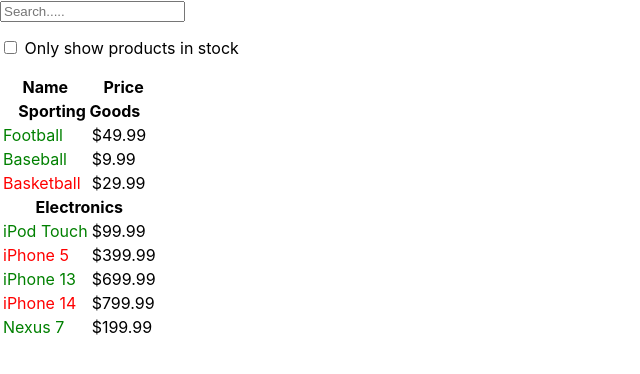
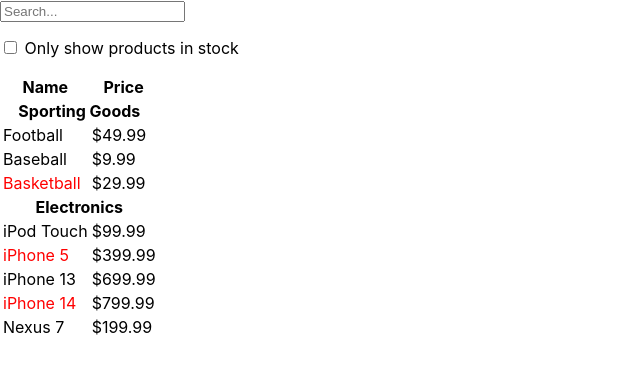
Before and after one commit to Espresso521/KotakuHomePage, a React (Create React App) app: page / in a window 1280 px wide. Shown: the top 374 px of the page, without its empty margins (0-640 px from the left). Built offline with nearby package versions, Linux system fonts and the light colour scheme.

Commit message:
Finish the demo's code

```diff
--- a/src/index.js
+++ b/src/index.js
@@ -3,6 +3,7 @@
 import './index.css';
 import reportWebVitals from './reportWebVitals';
 import FilterableProductTable from './priceshow/FilterableProductTable';
+import Life from './test/Life'
 
 const PRODUCTS = [
   { category: 'Sporting Goods', price: '$49.99', stocked: true, name: 'Football' },
--- a/src/priceshow/FilterableProductTable.jsx
+++ b/src/priceshow/FilterableProductTable.jsx
@@ -3,16 +3,47 @@
 import ProductTable from './ProductTable'
 
 class FilterableProductTable extends React.Component {
-render() {
-    return /*#__PURE__*/(
-    <div>
-        <SearchBar></SearchBar>
-        <ProductTable products={this.props.products}/>
-    </div>
+    constructor(props) {
+      super(props);
+      this.state = {
+        filterText: '',
+        inStockOnly: false
+      };
 
-    );
+      this.handleFilterTextChange = this.handleFilterTextChange.bind(this);
+      this.handleInStockChange = this.handleInStockChange.bind(this);
+    }
+
+    handleFilterTextChange(filterText) {
+      this.setState({
+        filterText: filterText
+      });
+    }
+
+    handleInStockChange(inStockOnly) {
+      this.setState({
+        inStockOnly: inStockOnly
+      })
+    }
+
+    render() {
+      return (
+        <div>
+          <SearchBar
+            filterText={this.state.filterText}
+            inStockOnly={this.state.inStockOnly}
+            onFilterTextChange={this.handleFilterTextChange}
+            onInStockChange={this.handleInStockChange}
+          />
+          <ProductTable
+            products={this.props.products}
+            filterText={this.state.filterText}
+            inStockOnly={this.state.inStockOnly}
+          />
+        </div>
+      );
+    }
+  }
 
 
-}}
-
 export default FilterableProductTable;
--- a/src/priceshow/ProductCategoryRow.jsx
+++ b/src/priceshow/ProductCategoryRow.jsx
@@ -1,14 +1,16 @@
 import React, { Component } from 'react'
 
-class ProductCategoryRow extends Component {
-render() {
-    const category = this.props.category;
-    return /*#__PURE__*/(
-    React.createElement("tr", null, /*#__PURE__*/
-    React.createElement("th", { colSpan: "55" },
-    category)));
-
-
-}}
+class ProductCategoryRow extends React.Component {
+    render() {
+      const category = this.props.category;
+      return (
+        <tr>
+          <th colSpan="2">
+            {category}
+          </th>
+        </tr>
+      );
+    }
+  }
 
 export default ProductCategoryRow;
--- a/src/priceshow/ProductRow.jsx
+++ b/src/priceshow/ProductRow.jsx
@@ -1,21 +1,23 @@
 import React from 'react'
 
 class ProductRow extends React.Component {
-render() {
-    const product = this.props.product;
-    const name = product.stocked ?
-    React.createElement("span", { style: { color: 'green' } },
-    product.name) : /*#__PURE__*/
-    React.createElement("span", { style: { color: 'red' } },
-    product.name);
+    render() {
+      const product = this.props.product;
+      const name = product.stocked ?
+        product.name :
+        <span style={{color: 'red'}}>
+          {product.name}
+        </span>;
+
+      return (
+        <tr>
+          <td>{name}</td>
+          <td>{product.price}</td>
+        </tr>
+      );
+    }
+  }
 
 
-    return /*#__PURE__*/(
-    React.createElement("tr", null, /*#__PURE__*/
-    React.createElement("td", null, name), /*#__PURE__*/
-    React.createElement("td", null, product.price)));
-
-
-}}
 
 export default ProductRow;
--- a/src/priceshow/ProductTable.jsx
+++ b/src/priceshow/ProductTable.jsx
@@ -4,35 +4,48 @@
 
 class ProductTable extends React.Component {
     render() {
+      const filterText = this.props.filterText;
+      const inStockOnly = this.props.inStockOnly;
+
       const rows = [];
       let lastCategory = null;
 
-    this.props.products.forEach(product => {
+      this.props.products.forEach((product) => {
+        if (product.name.indexOf(filterText) === -1) {
+          return;
+        }
+        if (inStockOnly && !product.stocked) {
+          return;
+        }
         if (product.category !== lastCategory) {
-        rows.push( /*#__PURE__*/
-        React.createElement(ProductCategoryRow, {
-        category: product.category,
-        key: product.category }));
-
+          rows.push(
+            <ProductCategoryRow
+              category={product.category}
+              key={product.category} />
+          );
         }
-    rows.push( /*#__PURE__*/
-    React.createElement(ProductRow, {
-        product: product,
-        key: product.name }));
-
+        rows.push(
+          <ProductRow
+            product={product}
+            key={product.name}
+          />
+        );
         lastCategory = product.category;
       });
 
-    return /*#__PURE__*/(
-    React.createElement("table", null, /*#__PURE__*/
-    React.createElement("thead", null, /*#__PURE__*/
-    React.createElement("tr", null, /*#__PURE__*/
-    React.createElement("th", null, "Name"), /*#__PURE__*/
-    React.createElement("th", null, "Price"))), /*#__PURE__*/
-
-    React.createElement("tbody", null, rows)));
+      return (
+        <table>
+          <thead>
+            <tr>
+              <th>Name</th>
+              <th>Price</th>
+            </tr>
+          </thead>
+          <tbody>{rows}</tbody>
+        </table>
+      );
+    }
+  }
 
 
-}}
-
 export default ProductTable;
--- a/src/priceshow/SearchBar.jsx
+++ b/src/priceshow/SearchBar.jsx
@@ -1,21 +1,43 @@
 import React, {  } from 'react'
 
 class SearchBar extends React.Component {
-render() {
-    return /*#__PURE__*/(
-    // React.createElement("form", null, /*#__PURE__*/
-    // React.createElement("input", { type: "text", placeholder: "Search..." }), /*#__PURE__*/
-    // React.createElement("p", null, /*#__PURE__*/
-    // React.createElement("input", { type: "checkbox" }),
-    // ' ', "Only show products in stock"))
+    constructor(props) {
+      super(props);
+      this.handleFilterTextChange = this.handleFilterTextChange.bind(this);
+      this.handleInStockChange = this.handleInStockChange.bind(this);
+    }
 
-    <form>
-        <input type='text' placeholder="Search....."></input>
-        <p><input type='checkbox'></input> Only show products in stock</p>
-    </form>
+    handleFilterTextChange(e) {
+      this.props.onFilterTextChange(e.target.value);
+    }
 
-    );
+    handleInStockChange(e) {
+      this.props.onInStockChange(e.target.checked);
+    }
 
-}}
+    render() {
+      return (
+        <form>
+          <input
+            type="text"
+            placeholder="Search..."
+            value={this.props.filterText}
+            onChange={this.handleFilterTextChange}
+          />
+          <p>
+            <input
+              type="checkbox"
+              checked={this.props.inStockOnly}
+              onChange={this.handleInStockChange}
+            />
+            {' '}
+            Only show products in stock
+          </p>
+        </form>
+      );
+    }
+  }
+
+
 
 export default SearchBar;
--- /dev/null
+++ b/src/test/Life.jsx
@@ -0,0 +1,36 @@
+import React from 'react';
+export default class Life extends React.Component{
+    constructor(props){
+        super(props);
+        this.state = {
+            count:4
+        };
+    }
+    render(){
+        var style = {
+            padding:'10px',
+            color:'red',
+            fontSize:'30px'
+        }
+        return (
+            <div style={style}>{/*注意js语法使用一个括号{}去表示,style使用两个括号,原因里面其实是一个对象*/}
+                <p>React生命周期介绍</p>
+                <button onClick={this.handleAdd}>无bind点击一下</button>
+                <button onClick={this.handleClick.bind(this)}>有bind点击一下</button>
+                <p>{this.state.count}</p>
+            </div>
+        )
+    }
+    //此时this指向是当前实例对象
+    handleAdd = ()=> {
+        console.log(this)
+        this.setState({
+            count:5
+        })
+    }
+    handleClick(){
+        this.setState({
+            count:6
+        })
+    }
+}
```
Lines whose indentation alone changed are shown as unchanged.
